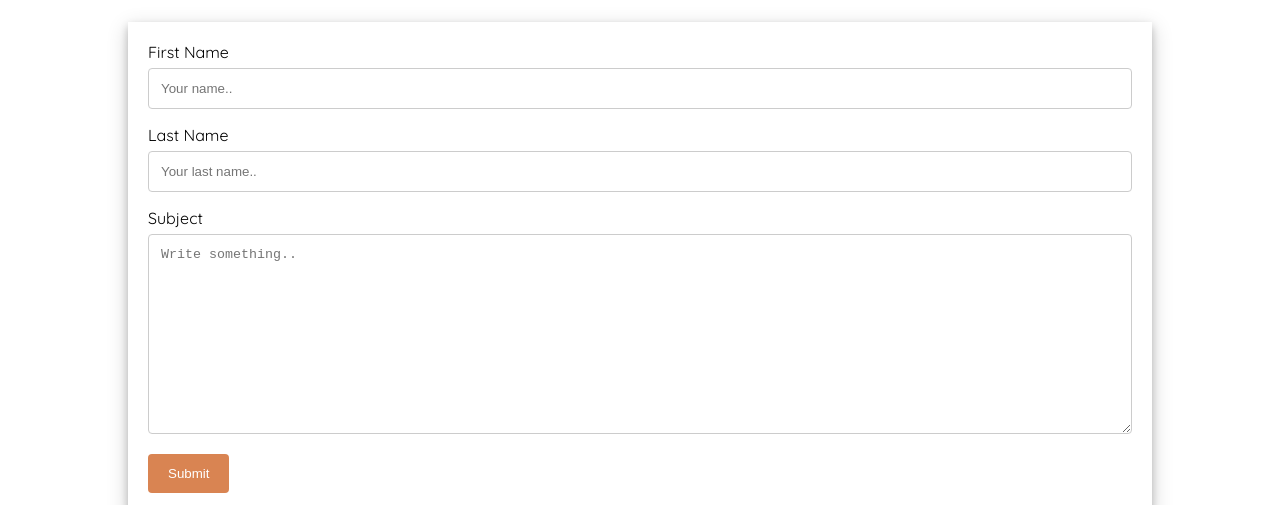
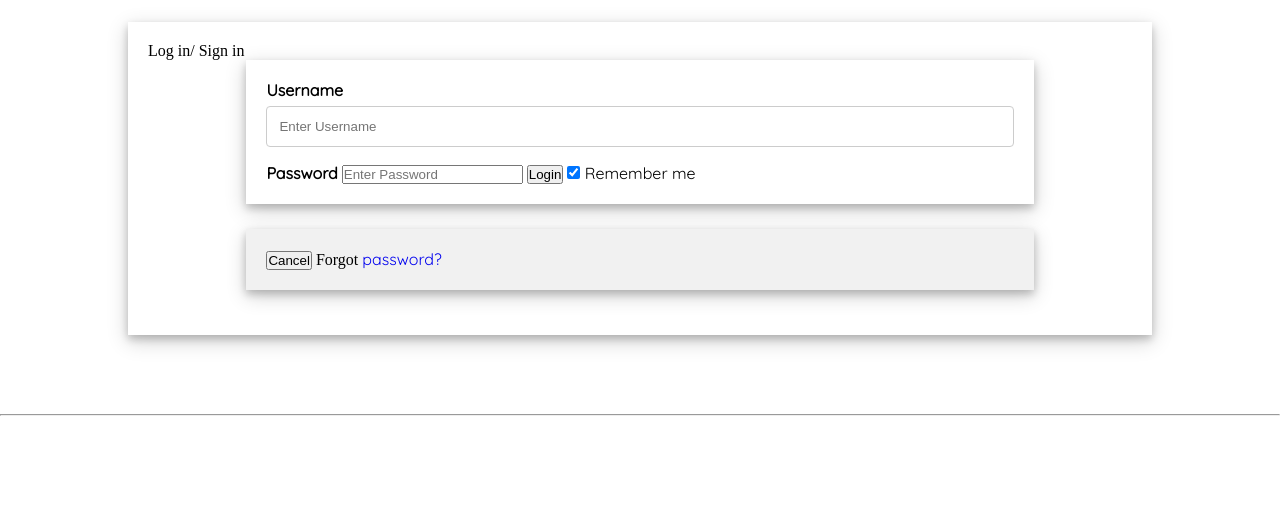
Before and after one commit to VortexCG/Git-activity, a plain HTML site: page contact.html in a window 1280 px wide. Shown: the part 247-752 px from the top of the page. Drawn offline with Linux system fonts and the light colour scheme.

```diff
--- a/contact.html
+++ b/contact.html
@@ -46,20 +46,29 @@
 <body>
   <!-- contact form done with w3c tutorial -->
   <div class="container">
-    <form action="/action_page.php">
-      <label for="fname">First Name</label>
-      <input type="text" id="fname" name="firstname" placeholder="Your name..">
+    Log in/ Sign in
 
-      <label for="lname">Last Name</label>
-      <input type="text" id="lname" name="lastname" placeholder="Your last name..">
+    <form action="action_page.php" method="post">
 
+      <div class="container">
+        <label for="uname"><b>Username</b></label>
+        <input type="text" placeholder="Enter Username" name="uname" required>
 
+        <label for="psw"><b>Password</b></label>
+        <input type="password" placeholder="Enter Password" name="psw" required>
 
-      <label for="subject">Subject</label>
-      <textarea id="subject" name="subject" placeholder="Write something.." style="height:200px"></textarea>
+        <button type="submit">Login</button>
+        <label>
+          <input type="checkbox" checked="checked" name="remember"> Remember me
+        </label>
+      </div>
 
-      <input type="submit" value="Submit">
+      <div class="container" style="background-color:#f1f1f1">
+        <button type="button" class="cancelbtn">Cancel</button>
+        <span class="psw">Forgot <a href="#">password?</a></span>
+      </div>
     </form>
+
   </div>
   </br></br></br>
     <hr>
```
Also changed, not shown: index.html (line endings or trailing spaces).
